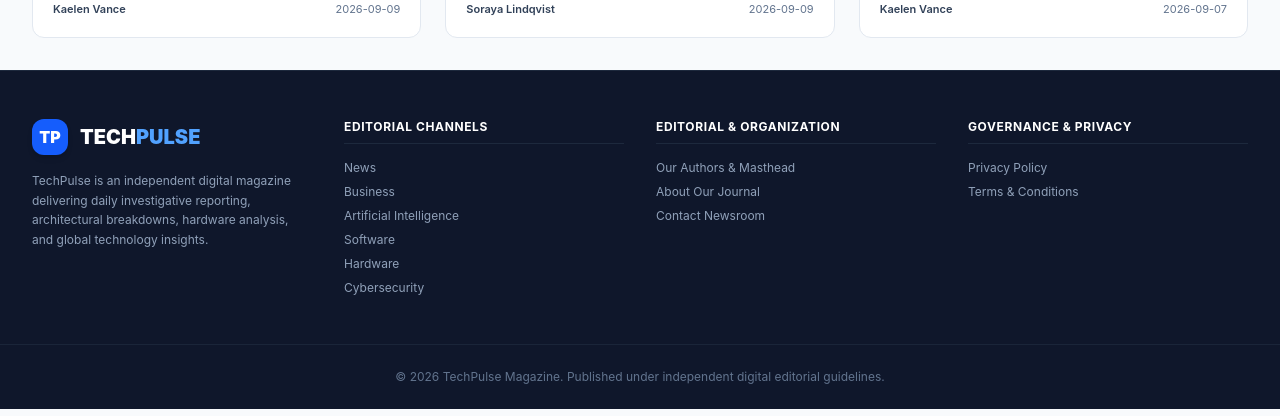
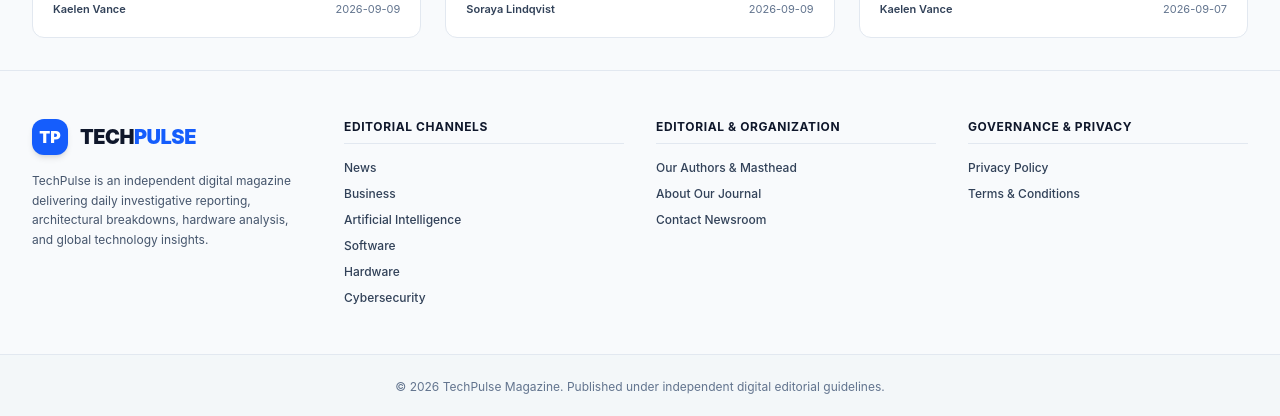
Before and after one commit to julianebaierr-gif/Tech-New-Auto, a Next.js app: page / in a window 1280 px wide. Shown: the part 2618-3034 px from the top of the page. Built offline with nearby package versions, Linux system fonts and the light colour scheme.

Commit message:
Convert footer styling to clean modern light theme matching site aesthetic

```diff
--- a/src/components/Footer.tsx
+++ b/src/components/Footer.tsx
@@ -3,30 +3,30 @@ import { categories } from "./MainNavbar";
 
 export default function Footer() {
   return (
-    <footer className="bg-slate-900 border-t border-slate-800 text-sm text-slate-400 mt-auto">
+    <footer className="bg-slate-50 border-t border-slate-200 text-sm text-slate-600 mt-auto">
       <div className="max-w-7xl mx-auto px-4 sm:px-6 lg:px-8 py-12 grid grid-cols-1 md:grid-cols-4 gap-8">
         <div className="space-y-4 md:col-span-1">
           <Link href="/" className="flex items-center gap-3">
             <div className="h-9 w-9 rounded-xl bg-blue-600 flex items-center justify-center text-white font-black text-base shadow-md">
               TP
             </div>
-            <div className="font-black text-xl text-white">
-              TECH<span className="text-blue-400">PULSE</span>
+            <div className="font-black text-xl text-slate-900 tracking-tight">
+              TECH<span className="text-blue-600">PULSE</span>
             </div>
           </Link>
-          <p className="text-xs text-slate-400 leading-relaxed">
+          <p className="text-xs text-slate-600 leading-relaxed">
             TechPulse is an independent digital magazine delivering daily investigative reporting, architectural breakdowns, hardware analysis, and global technology insights.
           </p>
         </div>
 
         <div>
-          <h4 className="text-white font-bold text-xs uppercase tracking-wider mb-4 border-b border-slate-800 pb-2">
+          <h4 className="text-slate-900 font-bold text-xs uppercase tracking-wider mb-4 border-b border-slate-200 pb-2">
             Editorial Channels
           </h4>
-          <ul className="space-y-2 text-xs">
+          <ul className="space-y-2.5 text-xs">
             {categories.slice(0, 6).map((cat) => (
               <li key={cat.slug}>
-                <Link href={`/category/${cat.slug}`} className="hover:text-blue-400 transition">
+                <Link href={`/category/${cat.slug}`} className="text-slate-700 hover:text-blue-600 font-medium transition">
                   {cat.name}
                 </Link>
               </li>
@@ -35,28 +35,28 @@ export default function Footer() {
         </div>
 
         <div>
-          <h4 className="text-white font-bold text-xs uppercase tracking-wider mb-4 border-b border-slate-800 pb-2">
+          <h4 className="text-slate-900 font-bold text-xs uppercase tracking-wider mb-4 border-b border-slate-200 pb-2">
             Editorial & Organization
           </h4>
-          <ul className="space-y-2 text-xs">
-            <li><Link href="/authors" className="hover:text-blue-400 transition">Our Authors & Masthead</Link></li>
-            <li><Link href="/about" className="hover:text-blue-400 transition">About Our Journal</Link></li>
-            <li><Link href="/contact" className="hover:text-blue-400 transition">Contact Newsroom</Link></li>
+          <ul className="space-y-2.5 text-xs">
+            <li><Link href="/authors" className="text-slate-700 hover:text-blue-600 font-medium transition">Our Authors & Masthead</Link></li>
+            <li><Link href="/about" className="text-slate-700 hover:text-blue-600 font-medium transition">About Our Journal</Link></li>
+            <li><Link href="/contact" className="text-slate-700 hover:text-blue-600 font-medium transition">Contact Newsroom</Link></li>
           </ul>
         </div>
 
         <div>
-          <h4 className="text-white font-bold text-xs uppercase tracking-wider mb-4 border-b border-slate-800 pb-2">
+          <h4 className="text-slate-900 font-bold text-xs uppercase tracking-wider mb-4 border-b border-slate-200 pb-2">
             Governance & Privacy
           </h4>
-          <ul className="space-y-2 text-xs">
-            <li><Link href="/privacy-policy" className="hover:text-blue-400 transition">Privacy Policy</Link></li>
-            <li><Link href="/terms" className="hover:text-blue-400 transition">Terms & Conditions</Link></li>
+          <ul className="space-y-2.5 text-xs">
+            <li><Link href="/privacy-policy" className="text-slate-700 hover:text-blue-600 font-medium transition">Privacy Policy</Link></li>
+            <li><Link href="/terms" className="text-slate-700 hover:text-blue-600 font-medium transition">Terms & Conditions</Link></li>
           </ul>
         </div>
       </div>
 
-      <div className="border-t border-slate-800/80 py-6 text-center text-xs text-slate-500">
+      <div className="border-t border-slate-200 py-6 text-center text-xs text-slate-500 bg-slate-100/60">
         <div className="max-w-7xl mx-auto px-4">
           <p>&copy; {new Date().getFullYear()} TechPulse Magazine. Published under independent digital editorial guidelines.</p>
         </div>
```
